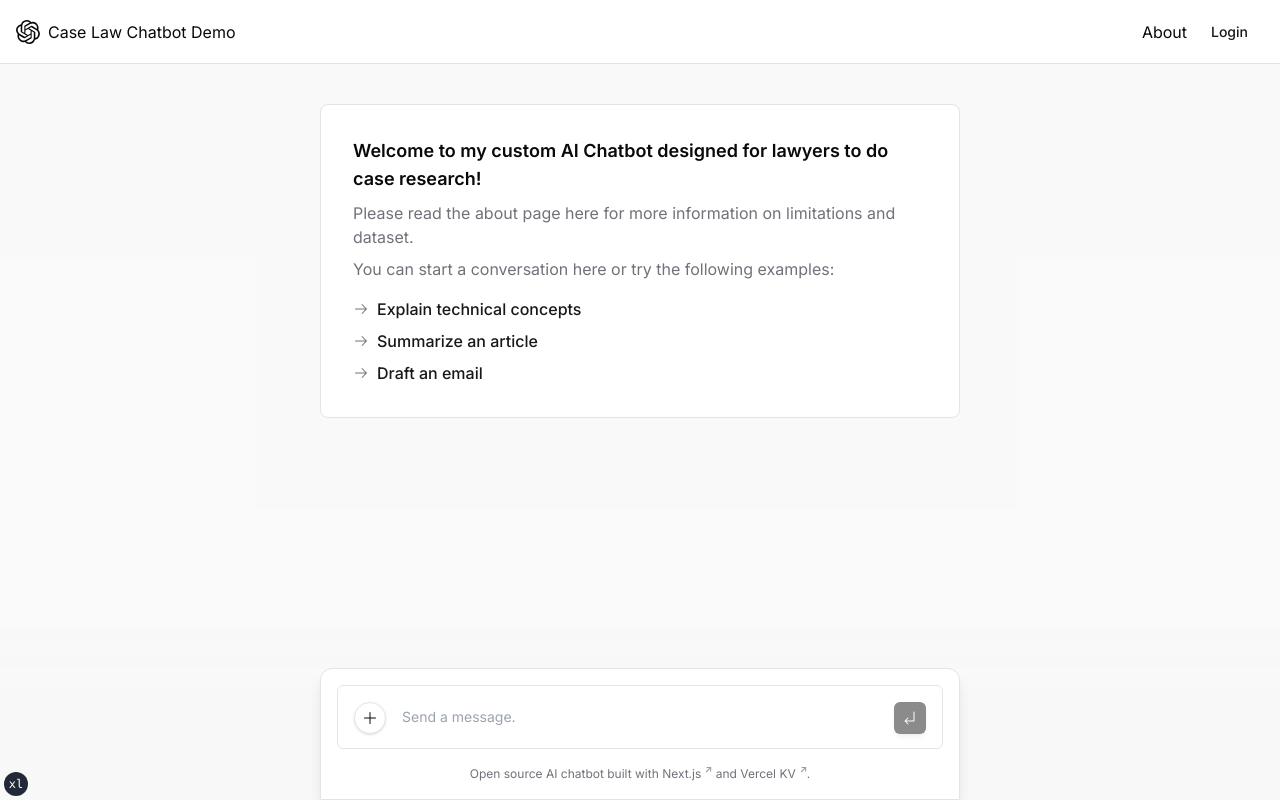
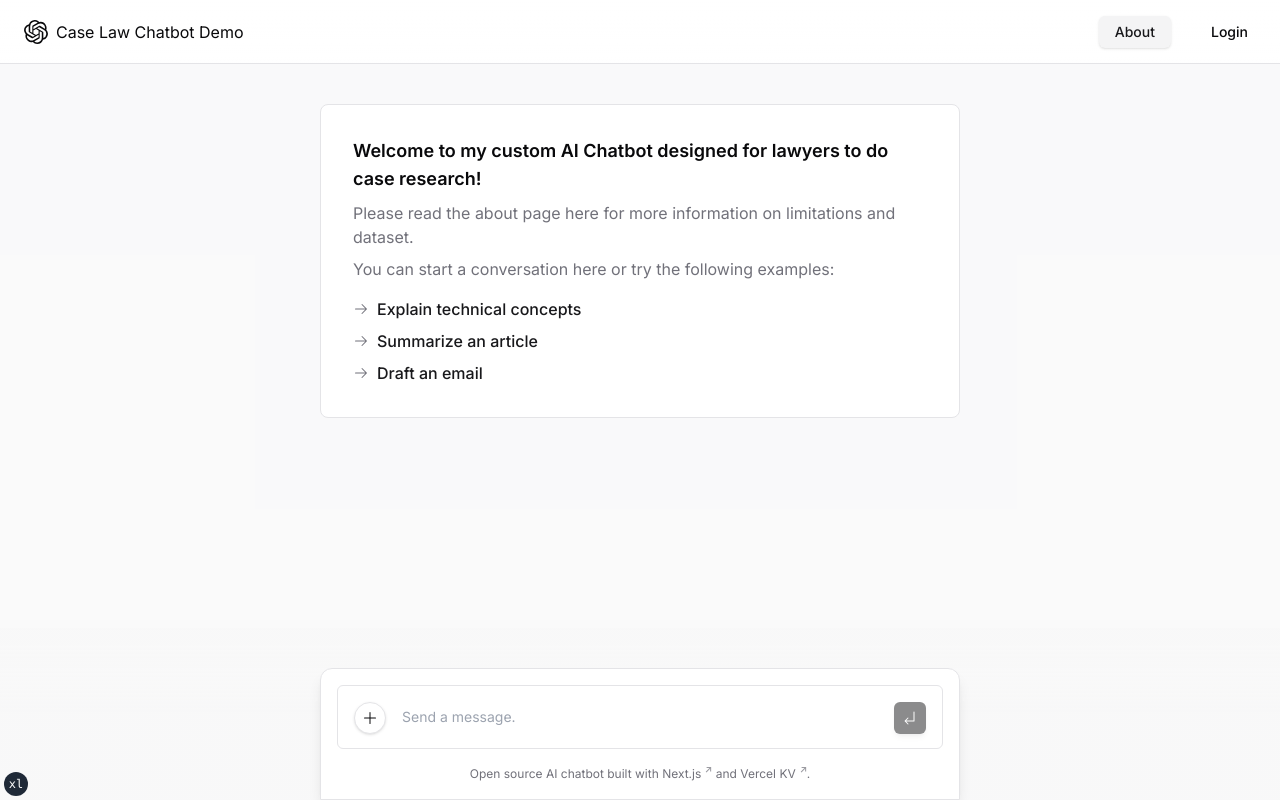
Before and after one commit to goblincontent/nextjs-chat, a Next.js app: page / in a window 1280 px wide. Built offline with nearby package versions, Linux system fonts and the light colour scheme; no server answers.

Commit message:
Added radixUI accordion and popover components, restyled about page

```diff
--- a/app/about.tsx
+++ /dev/null
@@ -1,3 +0,0 @@
-export default function About() {
-    return <h1>About Demo</h1>
-}
--- /dev/null
+++ b/app/about/page.tsx
@@ -0,0 +1,12 @@
+
+export default function About() {
+    return (
+        <div className="mx-auto max-w-2xl px-4">
+            <div className="rounded-lg border bg-background p-8">
+                <h1 className="mb-2 text-lg font-semibold">
+                    hello
+                </h1>
+            </div>
+        </div>
+    )
+}
--- a/components/header.tsx
+++ b/components/header.tsx
@@ -43,21 +43,21 @@ export async function Header() {
 
           <Link href="/">
             <div className="flex items-center">
-              <IconOpenAI className="w-6 h-6 mr-2" />
+              <IconOpenAI className="w-6 h-6 ml-2 mr-2" />
               <span>Case Law Chatbot Demo</span>
             </div>
           </Link>
         </div>
 
         <div className="flex items-center">
-          <Link href="/about">
-            <span className="mr-4">About</span>
-          </Link>
+          <Button variant="secondary" className="mr-4">
+            <Link href="/about">About</Link>
+          </Button>
 
           {session?.user ? (
             <UserMenu user={session.user} />
           ) : (
-            <Button variant="link" asChild className="-ml-2">
+            <Button variant="ghost" asChild className="ml-2">
               <Link href="/sign-in?callbackUrl=/">Login</Link>
             </Button>
           )}
--- a/package.json
+++ b/package.json
@@ -14,10 +14,12 @@
     "format:check": "prettier --check \"{app,lib,components}**/*.{ts,tsx,mdx}\" --cache"
   },
   "dependencies": {
+    "@radix-ui/react-accordion": "^1.1.2",
     "@radix-ui/react-alert-dialog": "^1.0.4",
     "@radix-ui/react-dialog": "^1.0.4",
     "@radix-ui/react-dropdown-menu": "^2.0.5",
     "@radix-ui/react-label": "^2.0.2",
+    "@radix-ui/react-popover": "^1.0.7",
     "@radix-ui/react-select": "^1.2.2",
     "@radix-ui/react-separator": "^1.0.3",
     "@radix-ui/react-slot": "^1.0.2",
```
Also changed, not shown: 1 other file (tests, documents, lock files or other folders).
